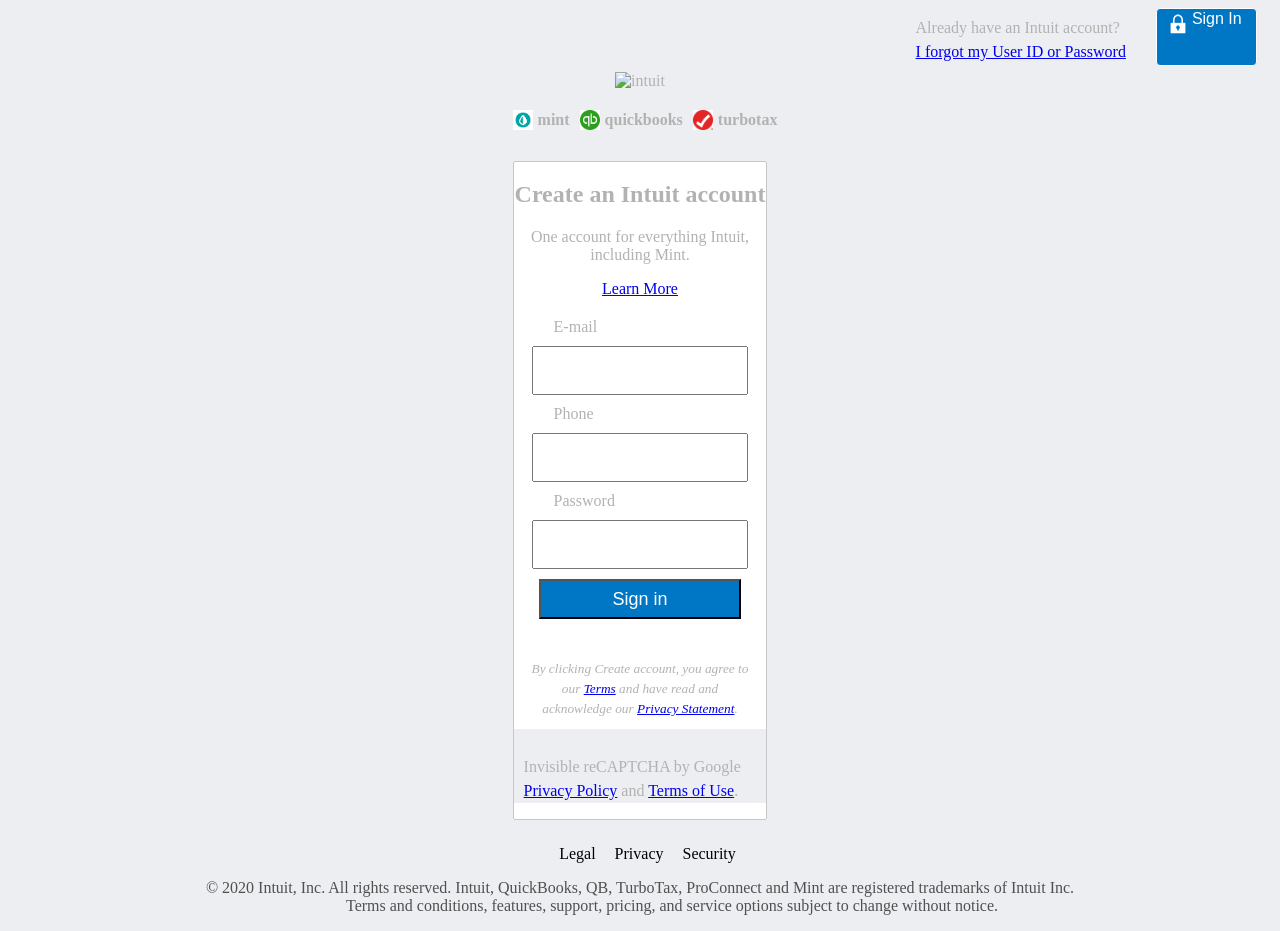
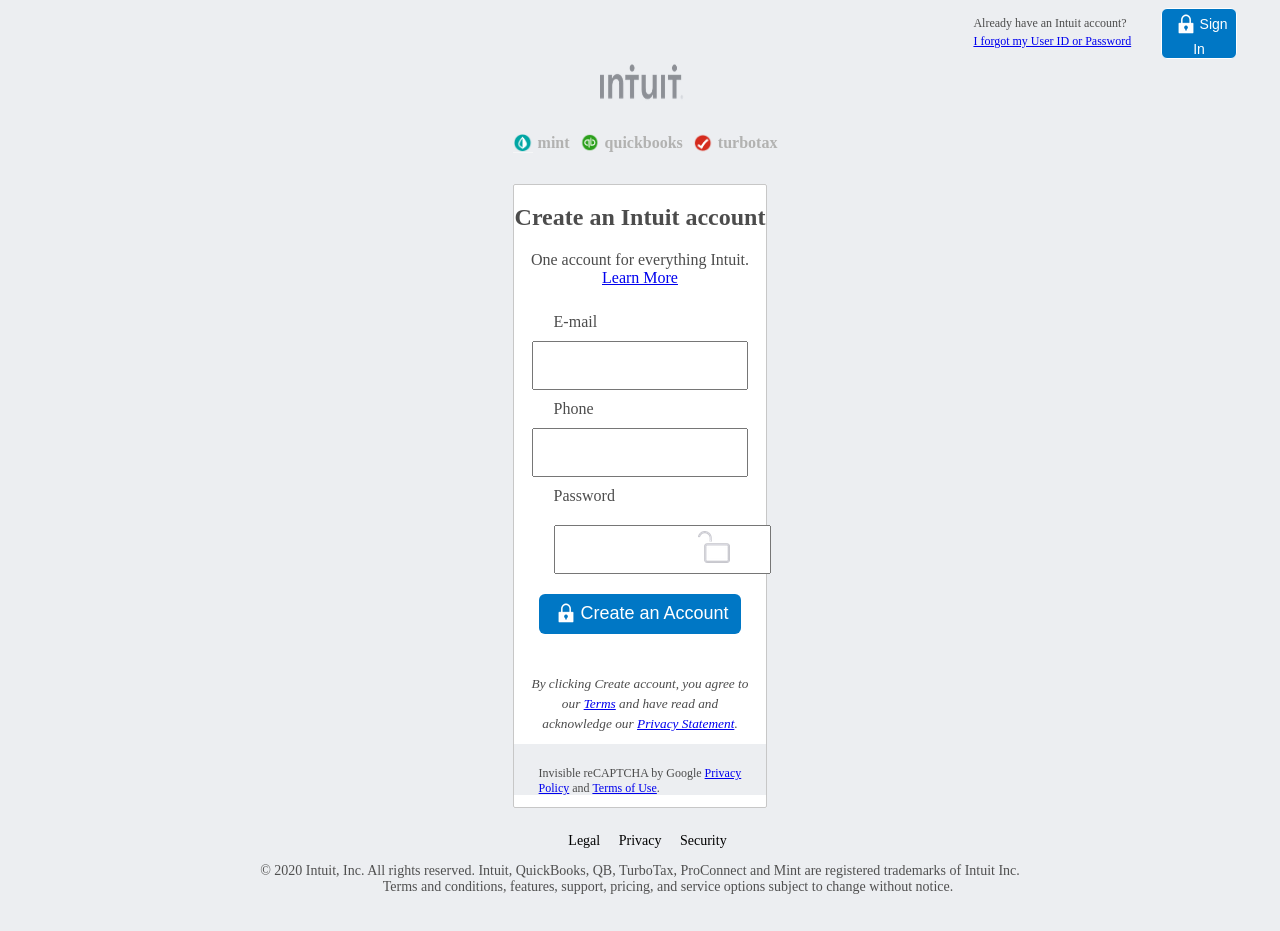
Before and after one commit to AlduLonghi/SignUpPage, a plain HTML site: page index.html in a window 1280 px wide. After the commit the page ends 909 px from the top, so only its background shows below. Drawn offline with Linux system fonts and the light colour scheme.

Commit message:
Top right changed, all logos canged, color and font sizes changed

```diff
--- a/index.html
+++ b/index.html
@@ -20,13 +20,13 @@
     </header>
     <section class="Main-header">
         <div>
-            <img src="./assets/intuit.jpg" alt="intuit" id="intuit" />
+            <img src="./assets/logo.png" alt="intuit" id="intuit" />
             <div class="Header-logos">
-                <img src="./assets/mintLogo.png" alt="Mint" />
+                <img src="./assets/mint.png" alt="Mint" />
                 <h4>mint</h4>
-                <img src="./assets/qukBooksIcon.png" alt="qubook" />
+                <img src="./assets/quickbooks.png" alt="qubook" />
                 <h4>quickbooks</h4>
-                <img src="./assets/Turbotax.png" alt="Turbotax" />
+                <img src="./assets/turbotax.png" alt="Turbotax" />
                 <h4>turbotax</h4>
             </div>
         </div>
@@ -37,8 +37,7 @@
                 <fieldset>
                     <div class="form-header">
                         <h2>Create an Intuit account</h2>
-                        <p>One account for everything Intuit, including Mint.</p>
-                        <a href="https://www.w3schools.com">Learn More</a>
+                        <p>One account for everything Intuit. <a href="https://www.w3schools.com">Learn More</a></p>
                     </div>
                     <div class="form-content">
                         <div>
@@ -56,12 +55,16 @@
                         <div>
                             Password
                         </div>
-                        <label>
-                            <input type="password" name="password" />
-                        </label>
+                        <div class="password">
+                            <label>
+                                <input type="password" name="password" />
+                            </label>
+                            <span><img src="./assets/pwd-lock.png" /></span>
+                        </div>
+
                     </div>
                     <div class="form-input-button">
-                        <input type="submit" value="Sign in" />
+                        <button type="submit"><span><img src="./assets/lock.png" /></span>Create an Account </button>
                     </div>
                     <div class="form-end">
                         <p><i>By clicking Create account, you agree to our
--- a/style.css
+++ b/style.css
@@ -1,12 +1,14 @@
 body {
     background-color: #ECEEF1;
-    color: #B2B2B1;
+    color: #4C4C4C ;
 }
 
 .infoBar {
     display: flex;
     width: 100%;
     justify-content: flex-end;
+    height: 60%;
+    font-size: 12px;
 }
 
 .infoBar>div {
@@ -18,18 +20,26 @@ body {
 }
 
 .inputbutton {
-    width: 8%;
+    width: 6%;
+    margin-right: 20px;
 }
 
 .inputbutton button {
-    height: 90%;
+    height: 100%;
     width: 100%;
     background-color: #0077C5;
     color: white;
-    border-radius: 4px;
+    border-radius: 6px;
     border: 1px solid;
-    font-size: 16px;
-    display: flex;
+    font-size: 14px;
+
+
+}
+
+
+button > span, button > span > img {
+  vertical-align: middle;
+
 }
 
 
@@ -64,26 +74,28 @@ fieldset{
 
 .form-input-button {
     width: 100%;
-
     text-align: center;
 }
 
-.form-input-button input {
+.form-input-button button {
     width: 80%;
     height: 40px;
     font-size: 18px;
     background-color: #0077C5;
     color: white;
-
+    border-radius: 6px;
+    border: none;
 }
 
 .form-header {
     text-align: center;
+    color: rgb(76, 76, 76);
 }
 
 .form-content {
     margin: 10px 10px;
     text-align: center;
+    color: rgb(76, 76, 76);
 }
 
 .form-content input {
@@ -116,8 +128,9 @@ fieldset{
 }
 
 .form-footer p {
-    margin-left: 10px;
-    line-height: 1.5;
+    margin-left: 25px;
+    line-height: 1.2;
+    font-size: 12px;
 
 }
 
@@ -125,6 +138,7 @@ fieldset{
     margin-top: 25px;
     display: block;
     text-align: center;
+    font-size: 14px;
 
 }
 
@@ -142,7 +156,8 @@ fieldset{
 #Descriptions{
     text-align: center;
     color: #505050;
-    white-space: pre-wrap
+    white-space: pre-wrap;
+    font-size: 14px;
 }
 
 .Main-header div {
@@ -168,3 +183,22 @@ fieldset{
     height: 50px;
     width: 100px;
 }
+
+.password {
+    display: flex;
+  flex-direction: row;
+  align-items: center;
+  justify-content: center;
+  padding: 10px, 30px;
+  width: 100%;
+}
+
+.password label {
+    width: 100%;
+}
+
+.password span {
+    position: absolute;
+    text-align: right;
+    margin-left: 90px;
+}
```
